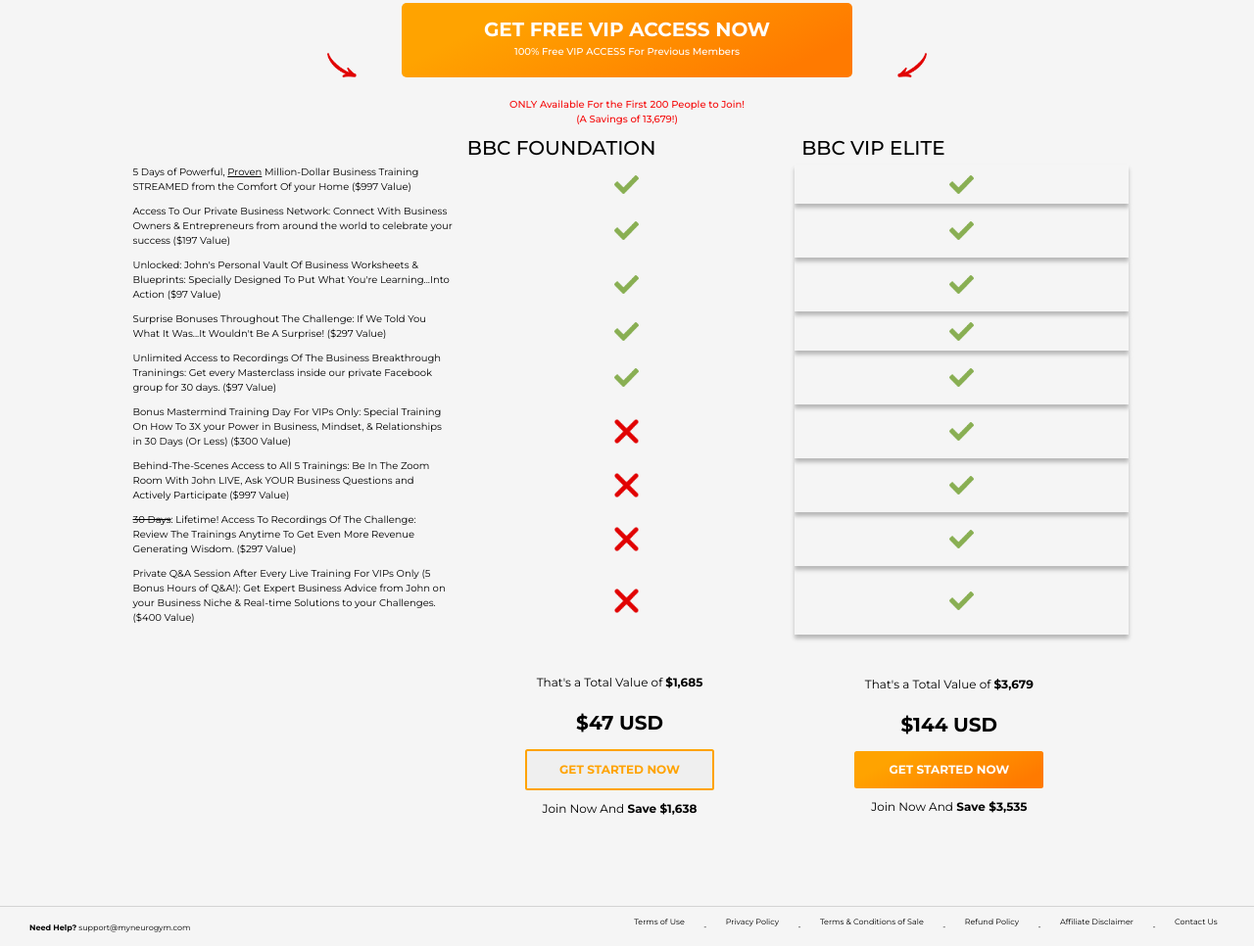
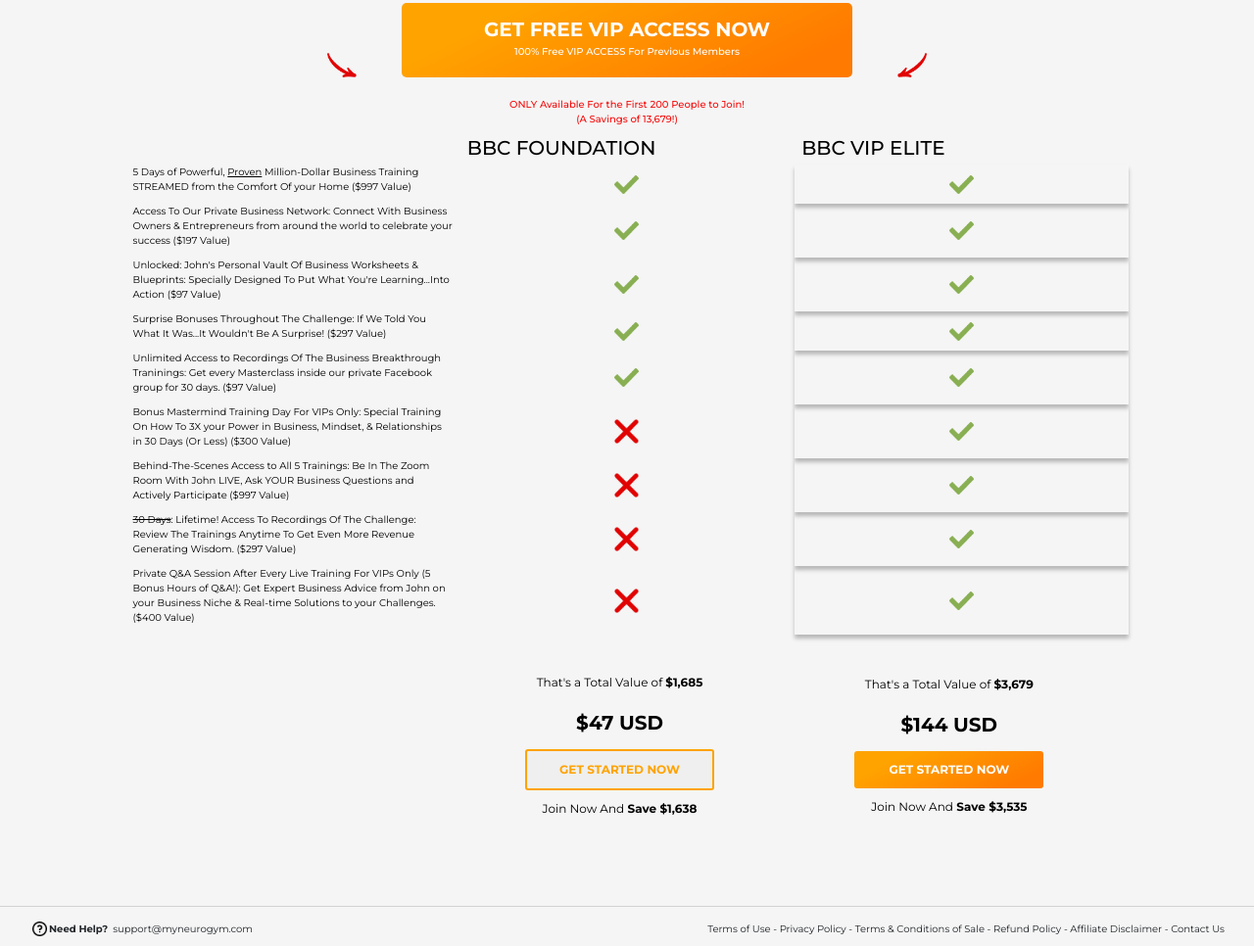
Before and after one commit to dfong108/Neurogym-Coding-Challenge, a plain HTML site: page index.html in a window 1280 px wide. Shown: the part 872-1838 px from the top of the page at 98% size. Drawn offline with nearby package versions, Linux system fonts and the light colour scheme.

Commit message:
footer is ok

```diff
--- a/index.html
+++ b/index.html
@@ -310,17 +310,27 @@
             </div>
     </section>
 
-    <footer>
-        <div class="footer-links d-flex justify-content-between text-center py-4 m-0 px-5">
-            <p><b>Need Help?</b> support@myneurogym.com</p>
-            <div class="footer-links-right">
-                <p>Terms of Use</p><span>-</span>
-                <p> Privacy Policy</p><span>-</span>
-                <p> Terms & Conditions of Sale</p>-
-                <p> Refund Policy</p>-
-                <p> Affiliate Disclaimer</p>-
-                <p> Contact Us</p>
-            </div>
+    <footer class="d-md-flex justify-content-center justify-content-md-between align-items-center pt-4 m-0 px-5 text-dark">
+        <div class="footer-links-left d-flex justify-content-center justify-content-md-start align-items-center">
+            <!-- <p><b>Need Help?</b></p> -->
+            <p class="d-md-flex flex-column flex-md-row justify-content-center justify-content-md-start text-center text-md-start align-items-center">
+                <span class="d-flex flex-md-row justify-content-center align-items-center">
+                    <img class="footer-question mx-1" src="assets/icons/question.png" alt="Need Help?">
+                    <b>Need Help?</b>
+                </span>
+                <!-- support@myneurogym.com -->
+                <span>support@myneurogym.com</span>
+            </p>
+        </div>
+        <div class="footer-links-right d-flex justify-content-center justify-content-md-end text-center align-items-md-center">
+            <ul>
+                <l>Terms of Use</l> -
+                <l> Privacy Policy</l> -
+                <l> Terms & Conditions of Sale</l> -
+                <l> Refund Policy</l> -
+                <l> Affiliate Disclaimer</l> -
+                <l> Contact Us</l>
+            </ul>
         </div>
     </footer>
 
--- a/style.css
+++ b/style.css
@@ -216,9 +216,9 @@ body {
     display: flex;
 }
 
-.feature-row:nth-of-type(odd){
-    /* background-color: #2F80ED; */
-}
+/* .feature-row :nth-of-type(){
+    background-color: #2F80ED;
+} */
 
 .bbc-elite {
     box-shadow: 0px 4px 4px rgba(0, 0, 0, 0.25);
@@ -248,59 +248,44 @@ body {
     width: 60%;
     padding: 1rem;
     font-weight: 600;
+    min-width: fit-content;
+    max-width: 400px;
     color: #FFA300;
     border: 2px solid #FFA300;
-    border-radius: 2.5px;
+    border-radius: 3px;
     cursor: pointer;
+    box-sizing: border-box;
 }
 
 #start-elite-btn {
     width: 60%;
+    max-width: 400px;
     padding: 1rem;
+    min-width: fit-content;
     background: linear-gradient(153.77deg, #FFA300 21.41%, #FF7A00 86.48%);
     font-weight: 600;
     color: #FFFFFF;
     border: none;
-    border-radius: 2.5px;
+    border-radius: 3px;
     cursor: pointer;
 }
 
 
+footer {
+    border-top: 1px solid lightgray;
+}
 
+.footer-links-left {
+    flex: 1;
+    gap: 4px;
+}
+.footer-links-left p {
+    gap: 0.5rem;
+}
+.footer-question {
+    width: 1.5rem;
+}
 
-
-/* Footer */
-footer {
-    display: flex;
-    justify-content: space-between;
-    padding: 0;
-    height: 5vh;
-    width: 100vw;
-    margin: auto;
-    top: 0;
-    color: black;
-    border-top: 1px solid lightgrey;
+.footer-links-right ul {
+    list-style: none;
 }
-.footer-links{
-    display: flex;
-    justify-content: space-around;
-    width: 100%;
-    font-size: 0.8rem;
-}
-.footer-links-right{
-    display: flex;
-    justify-content: space-around;
-    width: 80%;
-    font-size: 0.8rem;
-}
-.footer-links-right {
-    width: 50%;
-    height: 100%;
-    list-style: none;
-    display: flex;
-    /* justify-content: space-between; */
-    text-align: center;
-    align-items: center;
-    gap: 0.5rem;
-    align-items: center;
-}
```
Also changed, not shown: assets/icons/question.png (added).
